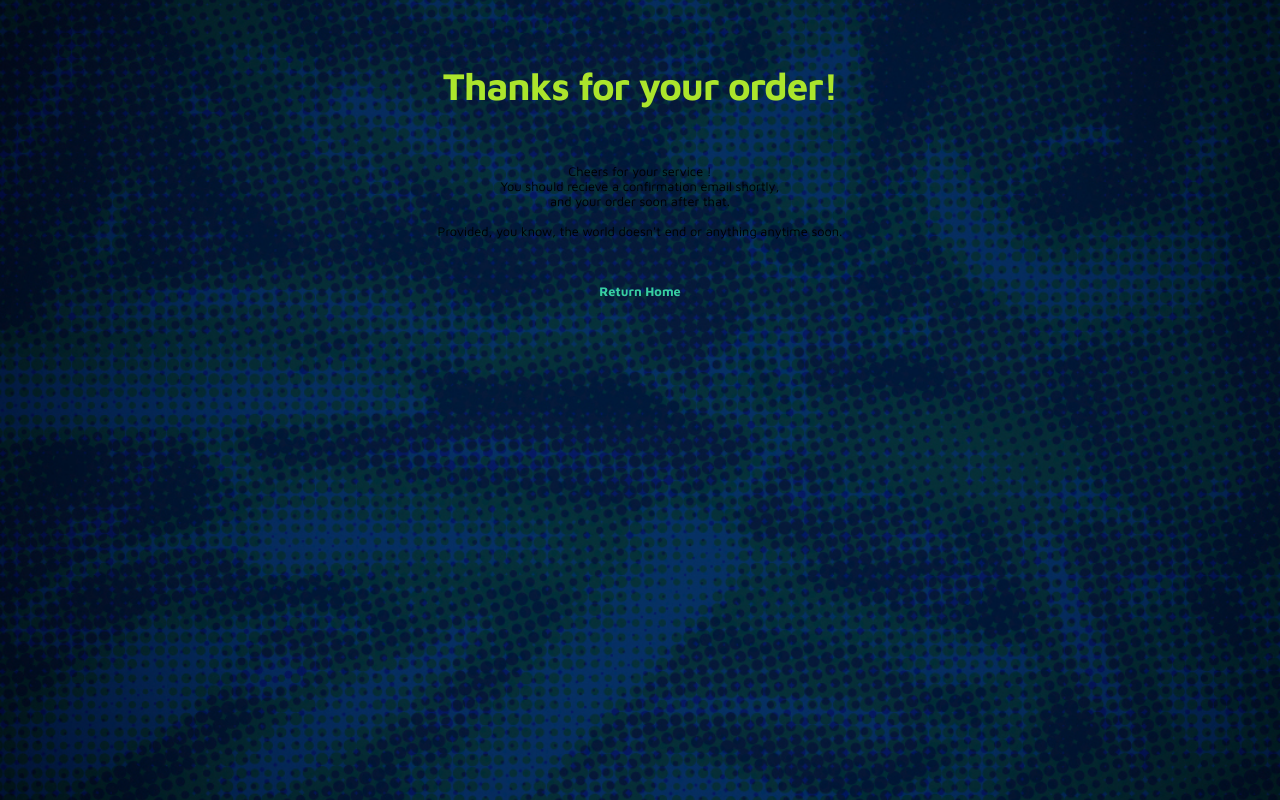
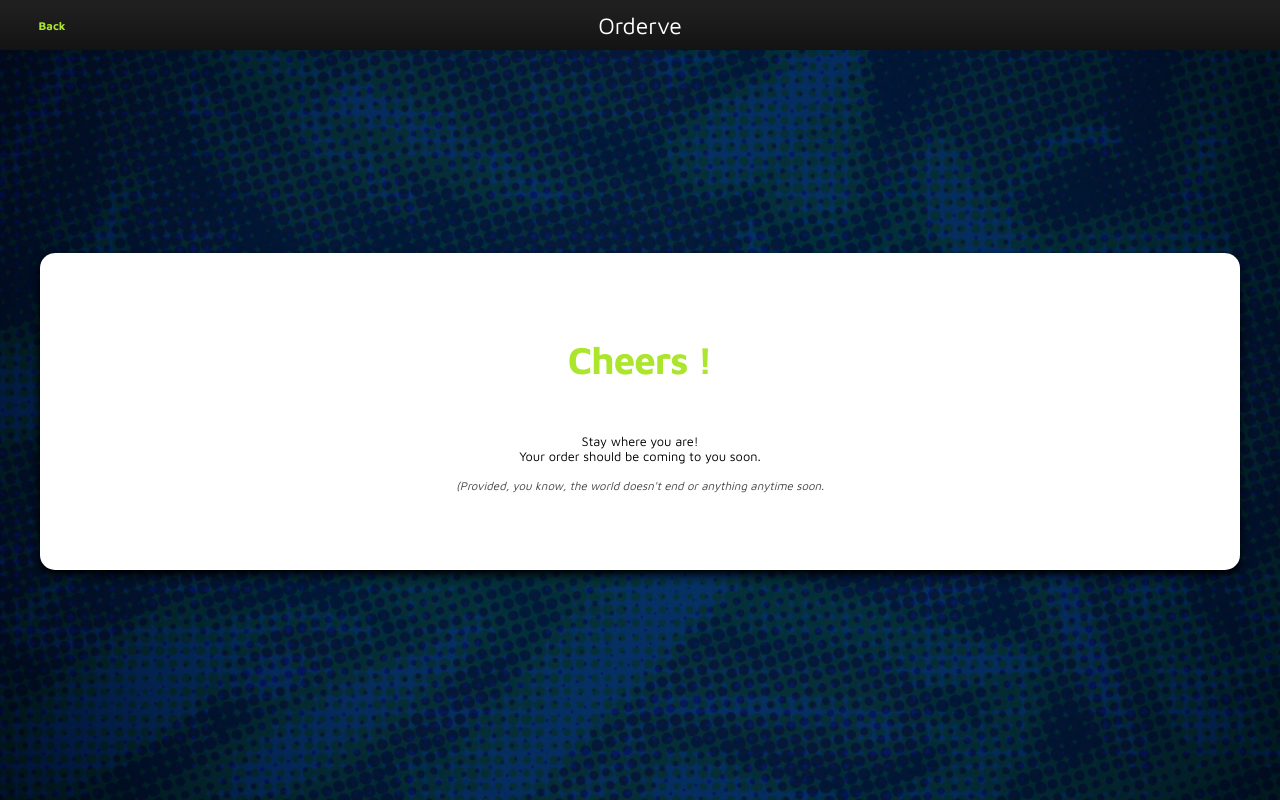
Before and after one commit to alexreynolds/orderve, a PHP site: page /placeorder.php in a window 1280 px wide. Run offline with PHP 8.4, Linux system fonts and the light colour scheme; the visitor is signed in with stand-in values (Sample User, id 1); data that the repository does not hold is empty.

Commit message:
still fixing up looks
and it is driving me nuts

```diff
--- a/ordervestyle.css
+++ b/ordervestyle.css
@@ -108,6 +108,7 @@ td {
 	text-align: left;
 	border-spacing: 0;
 	padding: 0px;
+	margin-top: -5%;
 }
 
 .content tr:first-child td {
@@ -123,16 +124,9 @@ td {
 	padding-bottom: 3%;
 }
 
-/* Hidden row containing options */
-.optionsrow {
-	width: 100%;
-	background-color: #999;
-	display: none;
-}
-
 /* Food options table */
-.options {
-	width: 100%;
+.options td {
+	width:500px;
 }
 
 /* table cell in options table for food item info */
@@ -206,7 +200,7 @@ td {
 #receipt {
 	text-align:right;
 	padding:2%;
-	width:60%;
+	width:70%;
 	border-spacing: 0;
 	margin-left: auto;
 	margin-right: auto;
--- a/placeorder.php
+++ b/placeorder.php
@@ -154,22 +154,30 @@ $con = mysql_connect($servername,$username,$password);
 
 ?>
 
-<div id="content" align="center">
+<!-- Nav bar -->
+<nav class="top">
+	<table style="width:100%; height:100%; text-align:center; vertical-align:center"><tr>
+		<td style="width:100px"><a class="back" href="javascript:javascript:history.go(-2)">Back</a></td>
+		<td style="padding:0"><span class="head">Orderve</span></td>
+		<td style="width:100px;"></td>
+	</tr></table>
+</nav>
 
-<?php echo $_POST['time']; ?><br /><br />
 
-<h1>Thanks for your order!</h1> <br /><br />
+<!-- Content wrapper -->
+<div id="contentwrapper">
 
-Cheers for your service <?php echo $_POST['titles'] ?>  <?php echo $_POST['lastname'] ?>!<br />
+<!-- Main page content -->
+<div class="main" id="orderinfo">
 
-You should recieve a confirmation email shortly,<br />
-and your order soon after that.<br /><br />
+<h1>Cheers <?php echo $_POST['titles'] ?>  <?php echo $_POST['lastname'] ?>!</h1><br /><br />
 
-Provided, you know, the world doesn't end or anything anytime soon.<br /><br />
+Stay where you are!<br />
+Your order should be coming to you soon.<br /><br />
 
-<br /><br />
+<span class="desc"><i>(Provided, you know, the world doesn't end or anything anytime soon.</i></span><br /><br />
 
-<a href="index.php?seat=<?php echo $_SESSION['seat'] ?>">Return Home</a><br /><br />
+</div>
 
 </div>
 
```
